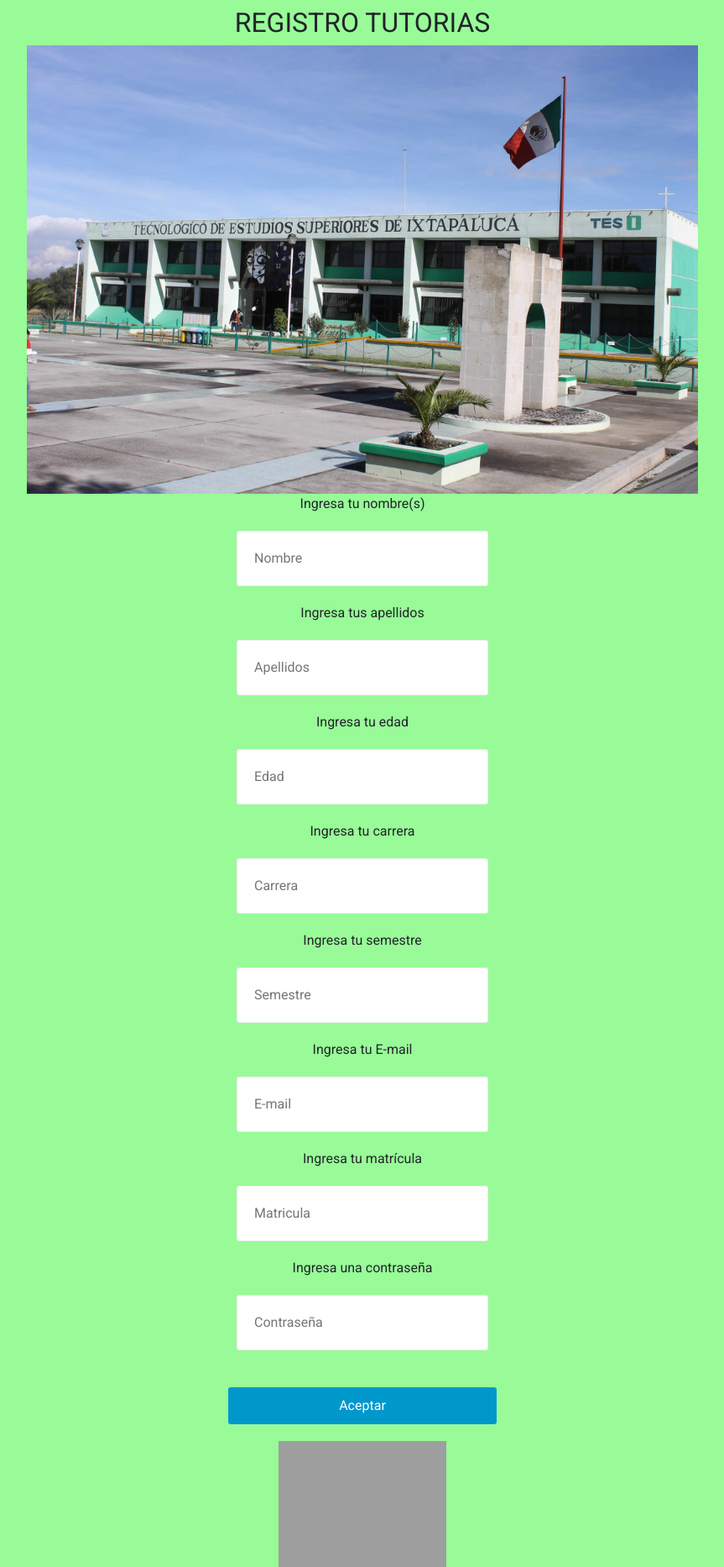
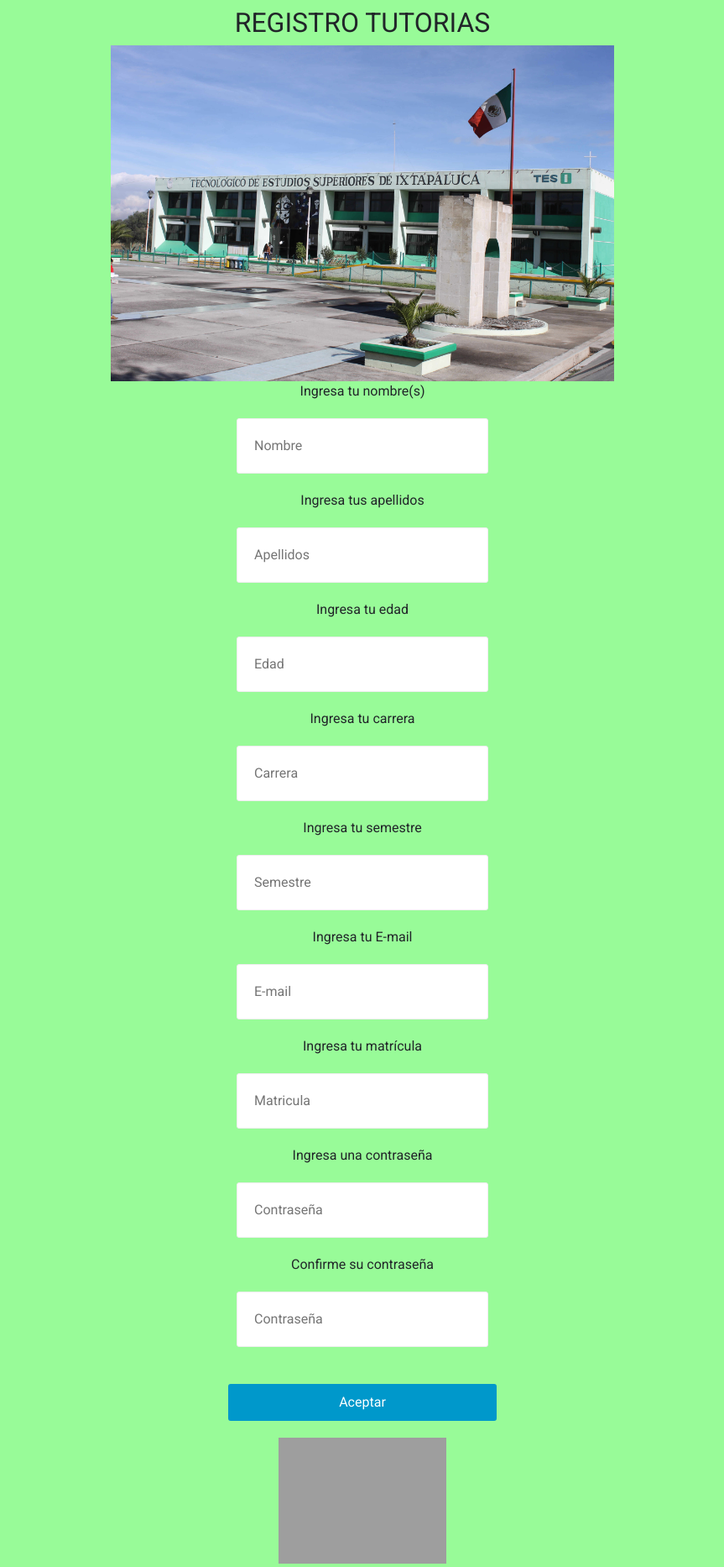
Before and after one commit to JuanIllescas/proyectutorias, a PHP site: page /Tesi/signup.php in a window 1280 px wide. Shown: the part 148-2014 px from the top of the page at 84% size, without its empty margins (208-1071 px from the left). Run offline with PHP 8.4, Linux system fonts and the light colour scheme; grey boxes are pictures that could not be loaded.

Commit message:
Add files via upload

```diff
--- a/Tesi/BaseWeb/TESI.sql
+++ b/Tesi/BaseWeb/TESI.sql
@@ -62,6 +62,8 @@ INSERT INTO alumno(nombre_u, apellidos_a, años, id_carrera, semestre, email, ma
 ('Daniel','Alvarez',20,1,4,'algo@gmail.com',123456,'123123'),
 ('Marco','Antonio',21,2,4,'algo2@gmail.com',123321,'1111111'),
 ('Paola','Rasco',23,4,6,'algo3@gmail.com',321654,'324651');
+
+select * from alumno;
 
 create table profesore(
     id_pro int(20) auto_increment not null  primary key,
--- a/Tesi/login.php
+++ b/Tesi/login.php
@@ -34,7 +34,7 @@
         require 'partials/header.php';
     ?>
     <H2>AUTENTIFICACION</H2>
-    <img src="assets/img/e_pATIO.jpg" width="800">
+    <img src="assets/img/e_pATIO.jpg" width="600">
     <br>
 
     <?php if(!empty($message)): ?>
--- a/Tesi/signup.php
+++ b/Tesi/signup.php
@@ -4,14 +4,17 @@
 
     $message = '';
 
-    if(!empty($_POST['tipo']) && !empty($_POST['nombre']) && !empty($_POST['apellido']) && !empty($_POST['pass']) && !empty($_POST['carrera'])){
-        $sql= "INSERT INTO user (tipo, nombre, apellido, pass, carrera) VALUES (:tipo, :nombre, :apellido, :pass, :carrera )";
+    if(!empty($_POST['nombre_u']) && !empty($_POST['apellidos_a']) && !empty($_POST['años']) && !empty($_POST['id_carrera']) && !empty($_POST['semestre'])&&!empty($_POST['email'])&&!empty($_POST['matricula'])&&!empty($_POST['contraseña'])){
+        $sql= "INSERT INTO alumno (nombre_u, apellidos_a, años, pass, id_carrera, semestre, email, matricula, contraseña) VALUES (:tipo, :nombre, :apellido, :pass, :carrera )";
         $stmt= $conn->prepare($sql);
-        $stmt->bindParam(':tipo',$_POST['tipo']);
-        $stmt->bindParam(':nombre',$_POST['nombre']);
-        $stmt->bindParam(':apellido',$_POST['apellido']);
-        $stmt->bindParam(':pass',$_POST['pass']);
-        $stmt->bindParam(':carrera',$_POST['carrera']);
+        $stmt->bindParam(':nombre_u',$_POST['nomre_u']);
+        $stmt->bindParam(':apellidos_a',$_POST['nombre']);
+        $stmt->bindParam(':años',$_POST['apellido']);
+        $stmt->bindParam(':id_carrera',$_POST['pass']);
+        $stmt->bindParam(':semestre',$_POST['carrera']);
+        $stmt->bindParam(':email',$_POST['carrera']);
+        $stmt->bindParam(':matricula',$_POST['carrera']);
+        $stmt->bindParam(':contraseña',$_POST['carrera']);
 
         if($stmt->execute()){
             $message = 'Successfully created new user';
@@ -36,7 +39,7 @@
         require 'partials/header.php';
     ?>
     <H2>REGISTRO TUTORIAS</H2>
-    <img src="assets/img/e_prin.jpg" width="800">
+    <img src="assets/img/e_prin.jpg" width="600">
     <br>
 
     <?php if(!empty($message)): ?>
@@ -61,6 +64,8 @@
         <input type="text" name="matricula" placeholder="Matricula">
         <p>Ingresa una contraseña</p>
         <input type="text" name="contraseña" placeholder="Contraseña">
+        <p>Confirme su contraseña</p>
+        <input type="text" name="contraseña" placeholder="Contraseña">
         <br>
         <input type="submit" value="Aceptar" >
     </form>
```
Also changed, not shown: Tesi/Menu.php (added, +29 -0 lines).
